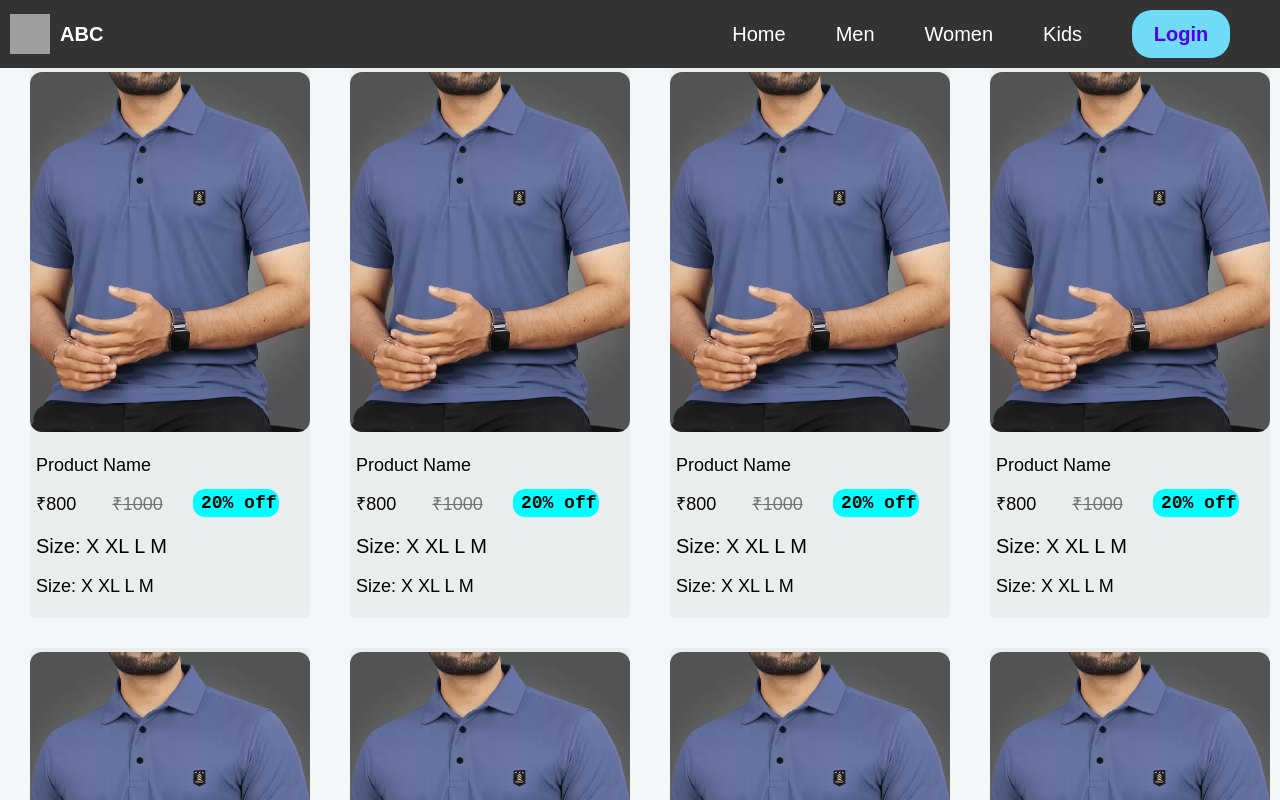
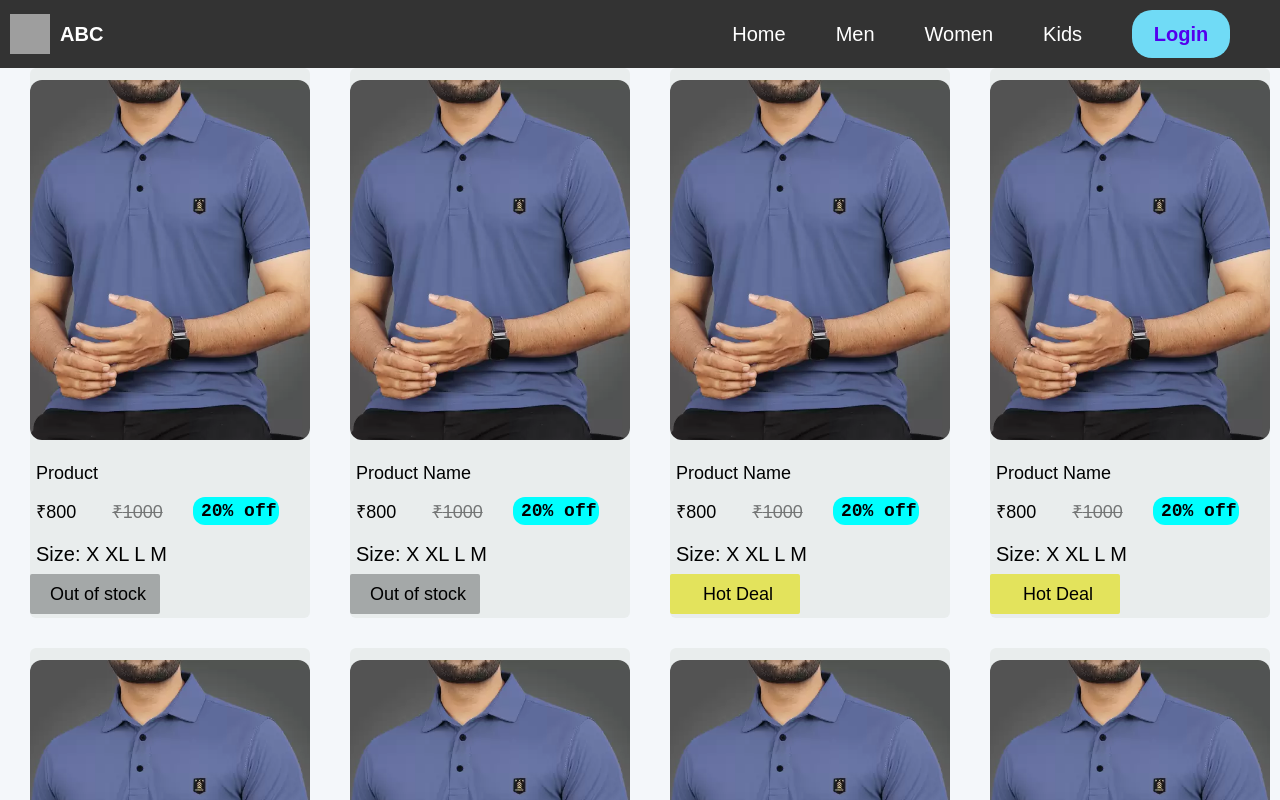
Before and after one commit to Santhosh-Shanmugam/SouthernTexport-E-commerce, a React (Vite) app in the folder Frontend/: page /men in a window 1280 px wide. Shown: the top 800 px of the page. Built offline with nearby package versions, Linux system fonts and the light colour scheme; grey boxes are pictures that could not be loaded.

Commit message:
Top Selling 2

```diff
--- a/Frontend/src/Components/Items/Items.css
+++ b/Frontend/src/Components/Items/Items.css
@@ -17,6 +17,28 @@
     object-fit: cover;
 }
 
+.item-status
+{
+    display: flex;
+    align-items: center;
+    justify-content: center;
+    background-color: rgb(175, 246, 157);
+    width: 110px;
+    text-align: center;
+    font-weight: 540;
+    border-radius: 1px;
+    height: 30px;
+    position: relative;
+    top: 8px;
+}
+.item-status p{
+    display: flex;
+    align-items: center;
+    justify-content: center;
+
+    text-align: center;
+
+}
 .item-con-all {
     display: flex;
     align-items:center;
--- a/Frontend/src/Components/Items/Items.jsx
+++ b/Frontend/src/Components/Items/Items.jsx
@@ -1,22 +1,33 @@
-import React from "react";
-import './Items.css'
-const Items = ({ image1, name ,new_price,old_price,offer,product_count,size_options}) => {
+import React, { useState, useEffect } from "react";
+import './Items.css';
 
+const Items = ({ image1, name, new_price, old_price, offer, product_count, size_options }) => {
+    const [status, setStatus] = useState("");
 
+    useEffect(() => {
+        if (product_count <= 0) {
+            setStatus("Out of stock");
+        } else if (product_count <= 10) {
+            setStatus("Only few left");
+        } else if (product_count > 40) {
+            setStatus("Hot Deal");
+        } else {
+            setStatus("In Stock");
+        }
+    }, [product_count]);
 
-
-
+    const statusBgColor = {
+        "Out of stock": "rgb(164, 168, 168)",
+        "Only few left": "rgb(249, 154, 154)",
+        "Hot Deal": " rgb(227, 227, 92)",
+        "In Stock": "rgb(175, 246, 157)"
+    };
     return (
-
-
         <div className="item-con-all">
-
             <div className="item-image">
-
                 <img src={image1} alt={name} />
             </div>
             <div className="item-name">
-
                 <p>{name}</p>
             </div>
             <div className="item-price">
@@ -25,25 +36,28 @@ const Items = ({ image1, name ,new_price,old_price,offer,product_count,size_opti
                 </div>
                 <div className="item-price-old">
                     <p>₹{old_price}</p>
-
                 </div>
                 <div className="item-offer">
                     <p>{offer}</p>
-
                 </div>
-
             </div>
             <div className="item-size">
-            <p>Size:{size_options}</p>
-
+                <p>Size: {size_options}</p>
             </div>
-            <div className="item-status">
-            <p>Size:{size_options}</p>
+            <div
+                className="item-status"
+                style={{
+                    backgroundColor: statusBgColor[status],
+                    color: "black",
+                    padding: "5px 10px",
+                    borderRadius: "2px",
 
 
+                }}
+            >
+                <p>{status}</p>
             </div>
         </div>
-
     );
 };
 
--- a/Frontend/src/Pages/TopSelling/TopSelling.jsx
+++ b/Frontend/src/Pages/TopSelling/TopSelling.jsx
@@ -1,13 +1,13 @@
 import React, { useContext } from "react";
 import { ShopContext } from "../../Context/ShopContext";
 import Items from "../../Components/Items/Items";
-
+import './TopSelling.css'
 const TopSelling = () => {
 const { Data } = useContext(ShopContext);
 
   return (
    <>
-   <h3>Top Selling</h3>
+   <h1>Top Selling</h1>
         <div className="items-con">
 
 
--- a/Frontend/src/assets/Data.js
+++ b/Frontend/src/assets/Data.js
@@ -6,17 +6,17 @@ const Data = [
     image1: sss,
     image2: sss,
     image3: sss,
-    name: "Product Name",
+    name: "Product",
     old_price: 1000,
     new_price: 800,
     category:"men",
     offer: "20% off",
-    quantity: 50,
+    quantity: 6,
     size: "Large",
     full_name: "Product Name - Full Details",
     rating: 4.5,
     size_options: [" X ", " XL ", " L ", " M "],
-    product_count: 50,
+    product_count: 0,
     product_status: "top" // note
   },
   {
@@ -34,7 +34,7 @@ const Data = [
     full_name: "Product Name - Full Details",
     rating: 4.5,
     size_options: [" X ", " XL ", " L ", " M "],
-    product_count: 50,
+    product_count: 3,
     product_status: "top" // note
   },
   {
@@ -51,7 +51,7 @@ const Data = [
     full_name: "Product Name - Full Details",
     rating: 4.5,
     size_options: [" X ", " XL ", " L ", " M "],
-    product_count: 50,
+    product_count: 0,
     product_status: "top" // note
   },
   {
@@ -68,7 +68,7 @@ const Data = [
     full_name: "Product Name - Full Details",
     rating: 4.5,
     size_options: [" X ", " XL ", " L ", " M "],
-    product_count: 50,
+    product_count: 0,
     product_status: "top" // note
   },
   {
@@ -81,12 +81,12 @@ const Data = [
     new_price: 800,
     category:"men",
     offer: "20% off",
-    quantity: 50,
+    quantity: 6,
     size: "Large",
     full_name: "Product Name - Full Details",
     rating: 4.5,
     size_options: [" X ", " XL ", " L ", " M "],
-    product_count: 50,
+    product_count: 0,
     product_status: "top" // note
   },
   {
```
Lines whose indentation alone changed are shown as unchanged.
